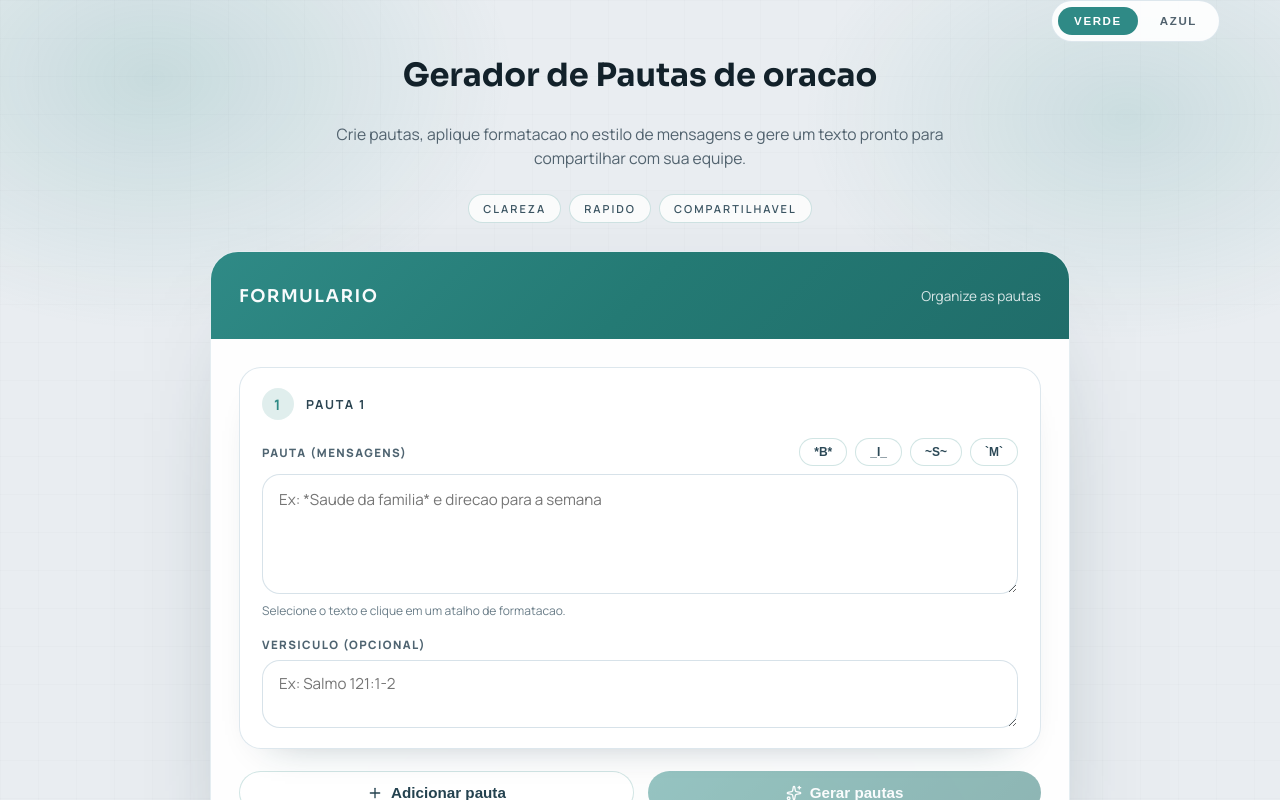
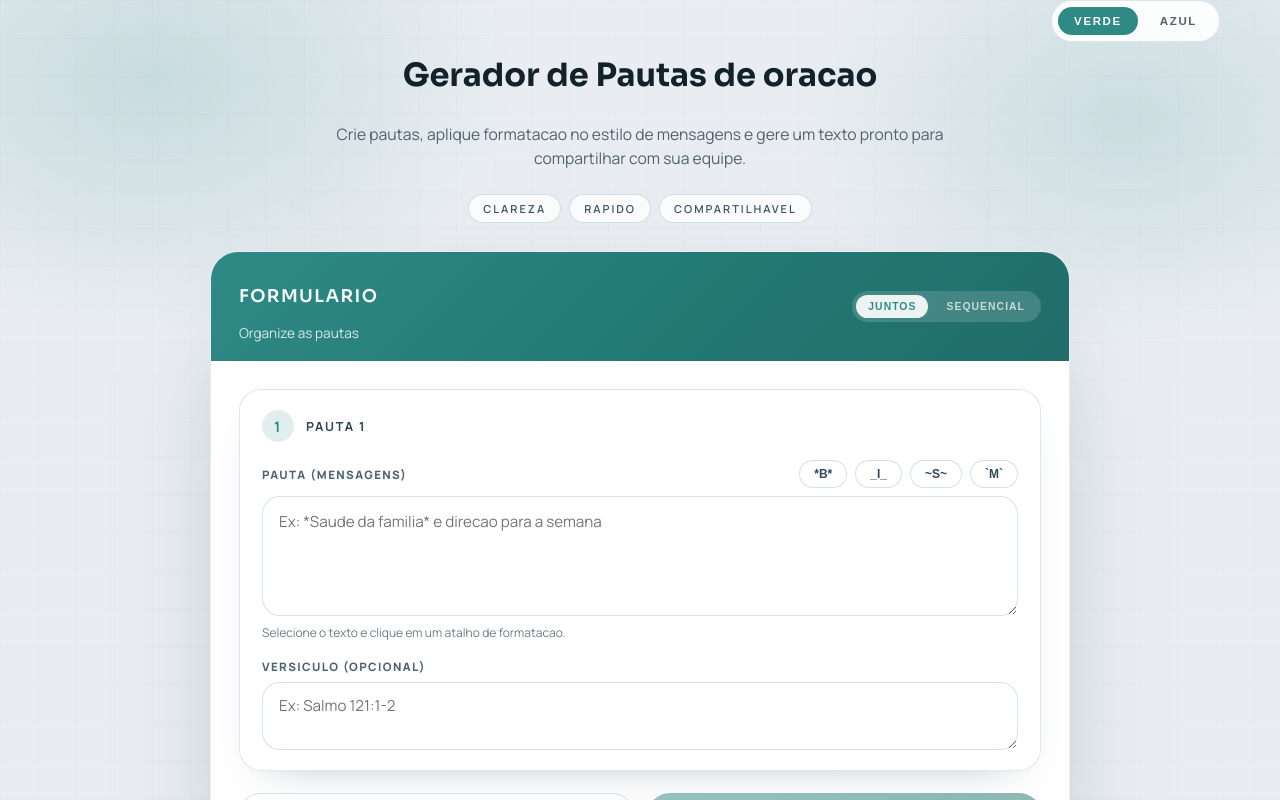
Before and after one commit to victtorvpb/prayer-guidelines-frontend, a React (Vite) app: page / in a window 1280 px wide. Shown: the top 800 px of the page. Built offline with nearby package versions, Linux system fonts and the light colour scheme.

Commit message:
feat: implement layout mode selection for prayer items display

```diff
--- a/src/pages/PrayerGuidelines.tsx
+++ b/src/pages/PrayerGuidelines.tsx
@@ -257,6 +257,54 @@ const CardTop = styled.div`
   align-items: center;
   justify-content: space-between;
   color: #f8fbfc;
+  gap: 16px;
+  flex-wrap: wrap;
+
+  @media (max-width: 720px) {
+    padding: 14px 16px;
+  }
+`;
+
+const CardTopLeft = styled.div`
+  display: flex;
+  align-items: center;
+  gap: 12px;
+  flex: 1;
+`;
+
+const CardTopRight = styled.div`
+  display: flex;
+  align-items: center;
+  gap: 8px;
+`;
+
+const LayoutSelector = styled.div`
+  display: flex;
+  gap: 6px;
+  background: rgba(255, 255, 255, 0.15);
+  padding: 4px;
+  border-radius: 999px;
+`;
+
+const LayoutButton = styled.button<{ $active: boolean }>`
+  border: none;
+  border-radius: 999px;
+  padding: 6px 12px;
+  font-size: 0.65rem;
+  font-weight: 600;
+  text-transform: uppercase;
+  letter-spacing: 0.1em;
+  cursor: pointer;
+  background: ${({ $active }) =>
+    $active ? "rgba(255, 255, 255, 0.9)" : "transparent"};
+  color: ${({ $active }) =>
+    $active ? "var(--accent)" : "rgba(255, 255, 255, 0.7)"};
+  transition: all 0.2s ease;
+
+  &:hover {
+    background: ${({ $active }) =>
+      $active ? "rgba(255, 255, 255, 1)" : "rgba(255, 255, 255, 0.2)"};
+  }
 `;
 
 const CardTopTitle = styled.h2`
@@ -279,7 +327,7 @@ const CardBody = styled.div`
   gap: 22px;
 `;
 
-const Section = styled.div`
+const Section = styled.div<{ $layoutMode: "combined" | "sequential" }>`
   border-radius: 22px;
   border: 1px solid rgba(216, 227, 234, 0.85);
   background: #ffffff;
@@ -289,13 +337,38 @@ const Section = styled.div`
   flex-direction: column;
   gap: 18px;
   animation: ${fadeUp} 0.6s ease both;
+
+  ${({ $layoutMode }) =>
+    $layoutMode === "combined"
+      ? css`
+          @media (min-width: 768px) {
+            display: grid;
+            grid-template-columns: 1fr 0.75fr;
+            grid-template-rows: auto auto auto;
+            gap: 18px;
+          }
+        `
+      : css`
+          display: flex;
+          flex-direction: column;
+          gap: 18px;
+        `};
 `;
 
-const SectionHeader = styled.div`
+const SectionHeader = styled.div<{ $layoutMode?: "combined" | "sequential" }>`
   display: flex;
   justify-content: space-between;
   align-items: center;
   gap: 12px;
+
+  ${({ $layoutMode }) =>
+    $layoutMode === "combined"
+      ? css`
+          @media (min-width: 768px) {
+            grid-column: 1 / -1;
+          }
+        `
+      : ""};
 `;
 
 const SectionTitle = styled.div`
@@ -509,6 +582,9 @@ function PrayerGuidelines() {
   );
   const [needsRegenerate, setNeedsRegenerate] = useState(false);
   const [theme, setTheme] = useState<"green" | "blue">("green");
+  const [layoutMode, setLayoutMode] = useState<"combined" | "sequential">(
+    "combined",
+  );
   const pautaRefs = useRef<Record<number, HTMLTextAreaElement | null>>({});
   const pautaWarningIndexRef = useRef<Record<number, number>>({});
   const versiculoWarningIndexRef = useRef<Record<number, number>>({});
@@ -563,8 +639,37 @@ function PrayerGuidelines() {
     }
   };
 
-  const output = prayerItems
-    .filter((item) => item.pauta.trim() || item.versiculo.trim())
+  const output = (() => {
+    const filtered = prayerItems.filter(
+      (item) => item.pauta.trim() || item.versiculo.trim(),
+    );
+
+    if (layoutMode === "sequential") {
+      // Modo sequencial: todas as pautas primeiro, depois todos os versículos
+      const pautas = filtered
+        .map((item, index) => {
+          const emoji = getEmojiNumber(index);
+          const pauta = item.pauta.trim();
+          if (pauta) return `${emoji} ${pauta}`;
+          return null;
+        })
+        .filter(Boolean)
+        .join("\n\n");
+
+      const versiculos = filtered
+        .map((item, index) => {
+          const versiculo = item.versiculo.trim();
+          if (versiculo) return `📖 ${versiculo}`;
+          return null;
+        })
+        .filter(Boolean)
+        .join("\n\n");
+
+      return [pautas, versiculos].filter(Boolean).join("\n\n");
+    }
+
+    // Modo combinado: pauta com versiculo (modo padrão)
+    return filtered
       .map((item, index) => {
         const emoji = getEmojiNumber(index);
         const pauta = item.pauta.trim();
@@ -574,6 +679,7 @@ function PrayerGuidelines() {
         return `${emoji} ${versiculo}`;
       })
       .join("\n\n");
+  })();
 
   const hasAnyContent = output.length > 0;
 
@@ -665,8 +771,32 @@ function PrayerGuidelines() {
         <Grid $hasPreview={showGenerated && !!generated}>
           <Card>
             <CardTop>
+              <CardTopLeft>
+                <div>
                   <CardTopTitle>Formulario</CardTopTitle>
                   <CardTopHint>Organize as pautas</CardTopHint>
+                </div>
+              </CardTopLeft>
+              <CardTopRight>
+                <LayoutSelector>
+                  <LayoutButton
+                    type="button"
+                    $active={layoutMode === "combined"}
+                    onClick={() => setLayoutMode("combined")}
+                    title="Pauta + Versiculo juntos"
+                  >
+                    Juntos
+                  </LayoutButton>
+                  <LayoutButton
+                    type="button"
+                    $active={layoutMode === "sequential"}
+                    onClick={() => setLayoutMode("sequential")}
+                    title="Pauta depois Versiculo"
+                  >
+                    Sequencial
+                  </LayoutButton>
+                </LayoutSelector>
+              </CardTopRight>
             </CardTop>
             <CardBody>
               {prayerItems.map((item, index) => {
```
Lines whose indentation alone changed are shown as unchanged.
